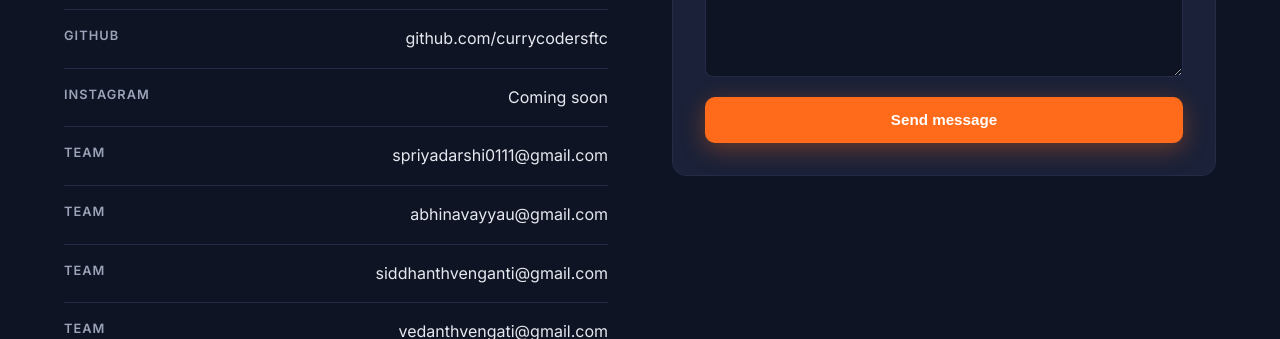
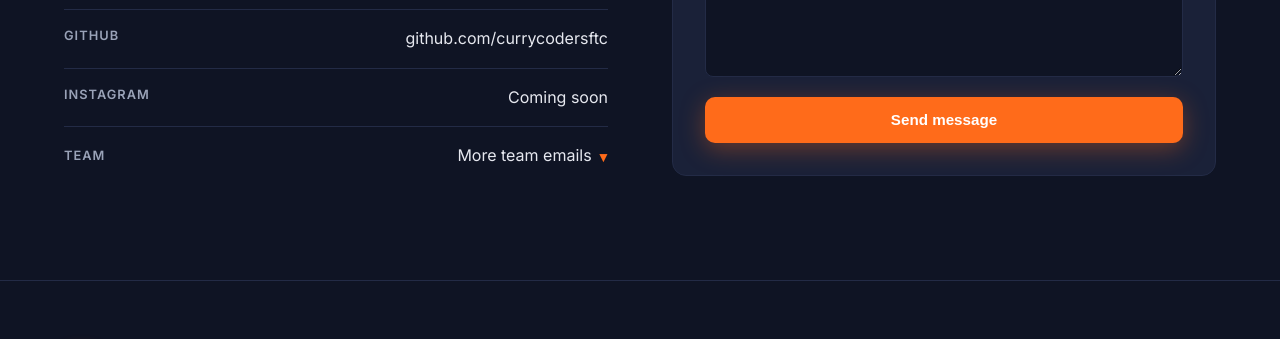
Before and after one commit to currycodersftc/FTC-Robotics-2026, a plain HTML site: page index.html in a window 1280 px wide. Shown: the part 5650-5989 px from the top of the page. Drawn offline with Linux system fonts and the light colour scheme.

Commit message:
added alll emails (for real this time)

```diff
--- a/index.html
+++ b/index.html
@@ -333,10 +333,21 @@
           <li><span>Location</span><a>Tracy, CA</a></li>
           <li><span>GitHub</span><a href="https://github.com/currycodersftc" target="_blank" rel="noopener">github.com/currycodersftc</a></li>
           <li><span>Instagram</span><a>Coming soon</a></li>
-          <li><span>Team</span><a href="mailto:spriyadarshi0111@gmail.com">spriyadarshi0111@gmail.com</a></li>
-          <li><span>Team</span><a href="mailto:abhinavayyau@gmail.com">abhinavayyau@gmail.com</a></li>
-          <li><span>Team</span><a href="mailto:siddhanthvenganti@gmail.com">siddhanthvenganti@gmail.com</a></li>
-          <li><span>Team</span><a href="mailto:vedanthvengati@gmail.com">vedanthvengati@gmail.com</a></li>
+          <li class="contact-dropdown">
+            <details>
+              <summary><span>Team</span><span class="dd-label">More team emails<span class="dd-caret" aria-hidden="true">▾</span></span></summary>
+              <ul class="dd-list">
+                <li><a href="mailto:agamveer0909@gmail.com">agamveer0909@gmail.com</a></li>
+                <li><a href="mailto:coderpg2011@gmail.com">coderpg2011@gmail.com</a></li>
+                <li><a href="mailto:xdeadd0@gmail.com">xdeadd0@gmail.com</a></li>
+                <li><a href="mailto:vihaangandhi11@gmail.com">vihaangandhi11@gmail.com</a></li>
+                <li><a href="mailto:abhinavayyau@gmail.com">abhinavayyau@gmail.com</a></li>
+                <li><a href="mailto:spriyadarshi0111@gmail.com">spriyadarshi0111@gmail.com</a></li>
+                <li><a href="mailto:siddhanthvenganti@gmail.com">siddhanthvenganti@gmail.com</a></li>
+                <li><a href="mailto:vedanthvenganti@gmail.com">vedanthvenganti@gmail.com</a></li>
+              </ul>
+            </details>
+          </li>
         </ul>
       </div>
       <form class="contact-form" onsubmit="event.preventDefault(); alert('Thanks! Wire this up to your email service.');">
--- a/styles.css
+++ b/styles.css
@@ -532,6 +532,48 @@ a:hover { color: var(--accent); }
   font-weight: 600;
 }
 
+.contact-dropdown { display: block !important; padding: 0 !important; }
+.contact-dropdown details { width: 100%; }
+.contact-dropdown summary {
+  display: flex;
+  justify-content: space-between;
+  align-items: center;
+  padding: 1rem 0;
+  cursor: pointer;
+  list-style: none;
+  user-select: none;
+}
+.contact-dropdown summary::-webkit-details-marker { display: none; }
+.contact-dropdown .dd-label {
+  display: inline-flex;
+  align-items: center;
+  gap: .5rem;
+  color: var(--text);
+  text-transform: none;
+  letter-spacing: 0;
+  font-size: 1rem;
+  font-weight: 400;
+}
+.contact-dropdown .dd-caret {
+  transition: transform .2s ease;
+  color: var(--accent);
+  font-size: .9rem;
+}
+.contact-dropdown details[open] .dd-caret { transform: rotate(180deg); }
+.contact-dropdown .dd-list {
+  list-style: none;
+  padding: .25rem 0 1rem;
+  margin: 0;
+  display: grid;
+  gap: .5rem;
+}
+.contact-dropdown .dd-list li {
+  display: flex;
+  justify-content: flex-end;
+  padding: 0;
+  border: 0;
+}
+
 .contact-form {
   display: grid;
   gap: 1.25rem;
```
